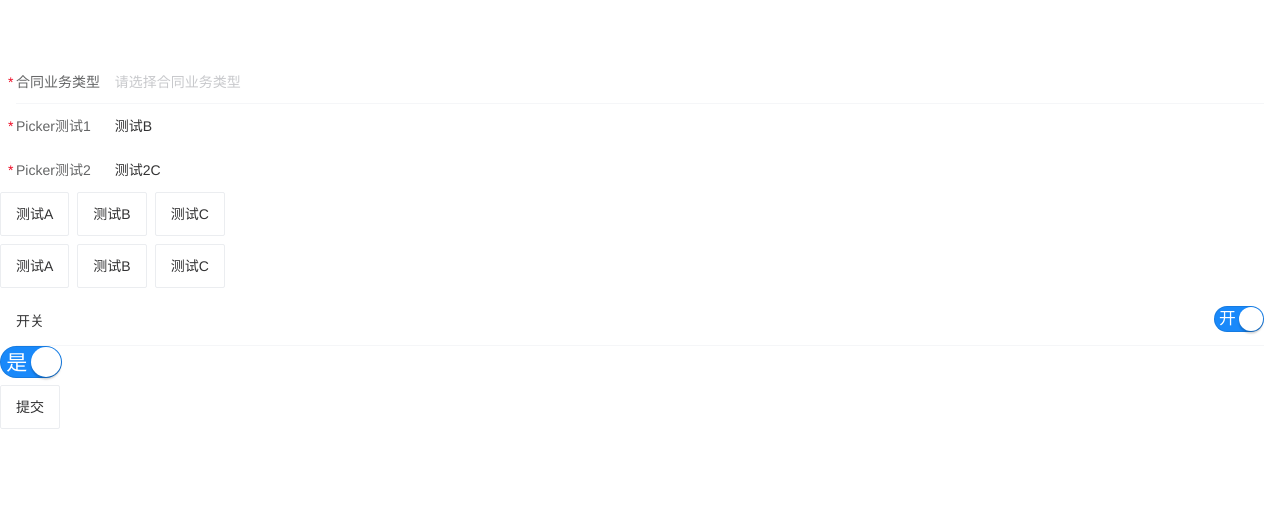
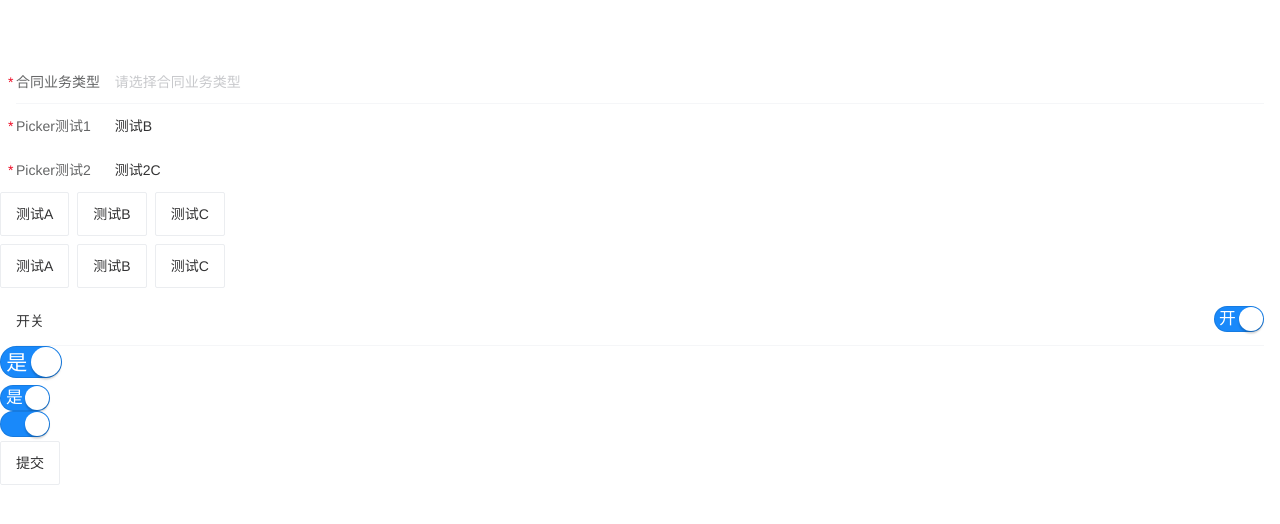
Before and after one commit to jackie1120/components-mobile, a Vue app: page /#/demo in a window 1280 px wide. Shown: the top 524 px of the page. Built offline with nearby package versions, Linux system fonts and the light colour scheme.

Commit message:
feat: 添加switch组件

```diff
--- /dev/null
+++ b/src/components/global/ZvSwitch1/index.vue
@@ -0,0 +1,104 @@
+<template>
+  <div
+    class="switch"
+    :style="{'font-size': fontSize}"
+    :class="{'switch--active': isActive}"
+    @click="toggle"
+  >
+    <div class="switch__node" :class="{'switch__node--active': isActive}"></div>
+    <div v-if="showText" class="switch__text" :class="{'switch__text--active': isActive}">{{ text }}</div>
+  </div>
+</template>
+
+<script>
+export default {
+  name: 'ZvSwitch1',
+  props: {
+    size: {
+      type: [Number, String],
+      default: '30'
+    },
+    activeValue: {
+      type: [Number, String, Boolean],
+      default: true
+    },
+    inactiveValue: {
+      type: [Number, String, Boolean],
+      default: false
+    },
+    activeText: {
+      type: String,
+      default: '是'
+    },
+    inactiveText: {
+      type: String,
+      default: '否'
+    },
+    value: {
+      type: [Number, String, Boolean],
+      required: true
+    },
+    showText: {
+      type: Boolean,
+      default: true
+    }
+  },
+  computed: {
+    fontSize () {
+      return this.size + 'px'
+    },
+    isActive () {
+      return this.value === this.activeValue
+    },
+    text () {
+      return this.isActive ? this.activeText : this.inactiveText
+    }
+  },
+  methods: {
+    toggle () {
+      this.$emit('input', this.isActive ? this.inactiveValue : this.activeValue)
+    }
+  }
+}
+</script>
+
+<style lang="less" scoped>
+.switch {
+  border: 1px solid rgba(0, 0, 0, 0.1);
+  background: #ffffff;
+  display: inline-block;
+  position: relative;
+  border-radius: 1em;
+  cursor: pointer;
+  transition: background-color 0.3s;
+  height: 1em;
+  line-height: 1em;
+  width: 2em;
+  box-sizing: content-box;
+  &--active {
+    background-color: #1989fa;
+  }
+  .switch__node {
+    position: absolute;
+    background: #ffffff;
+    border-radius: 100%;
+    width: 1em;
+    height: 1em;
+    transition: transform 0.3s;
+    box-shadow: 0 3px 1px 0 rgba(0,0,0,.05), 0 2px 2px 0 rgba(0,0,0,.1), 0 3px 3px 0 rgba(0,0,0,.05);
+    &--active {
+      transform: translateX(1em);
+    }
+  }
+  .switch__text {
+    font-size: 1em;
+    transform: translateX(1.5em);
+    color: #cccccc;
+    font-size: 0.7em;
+    &--active {
+      transform: translateX(0.3em);
+      color: #ffffff;
+    }
+  }
+}
+</style>
--- a/src/views/Demo.vue
+++ b/src/views/Demo.vue
@@ -29,6 +29,8 @@
       </template>
     </van-cell>
     <div><zv-switch v-model="form.switch2" /></div>
+    <div><zv-switch1 v-model="form.switch3" size=24 /></div>
+    <div><zv-switch1 v-model="form.switch3" size=24 :show-text=false /></div>
     <van-button @click="submit">提交</van-button>
   </div>
 </template>
@@ -53,7 +55,8 @@ export default {
         checkbox: [],
         checkbox2: '',
         switch: '01',
-        switch2: true
+        switch2: true,
+        switch3: true
       }
     }
   },
```
Also changed, not shown: src/components/global/ZvSwitch1/README.md (added).
